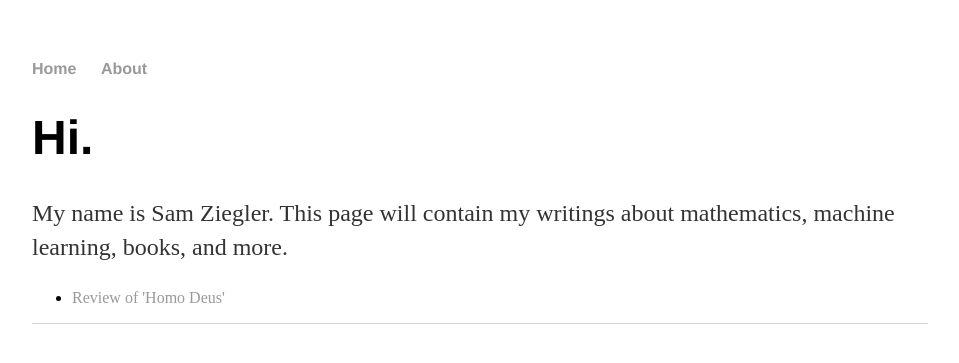
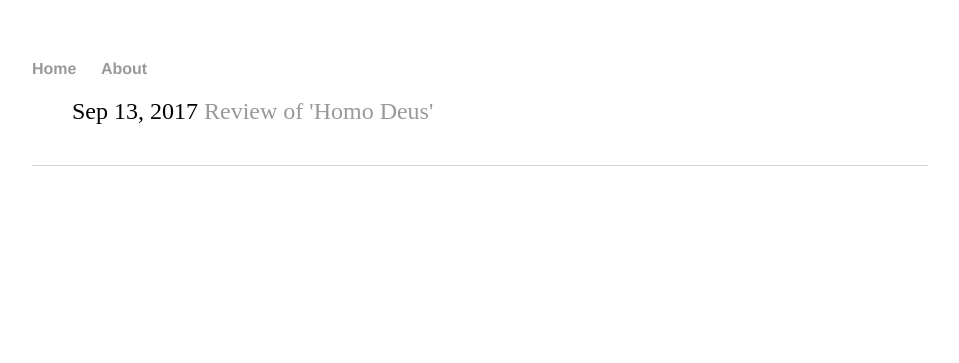
Before and after one commit to sziegler11-zz/sziegler11.github.io, a Jekyll site: the page built from index.html, in a window 1280 px wide. Shown: the top 363 px of the page, without its empty margins (160-1119 px from the left). Built offline with Jekyll 4.4.1, drawn with Linux system fonts in a browser that asks for light colours; our own code applies the rules of GitHub Pages for plain Markdown files.

Commit message:
update about

```diff
--- /dev/null
+++ b/index.html
@@ -0,0 +1,16 @@
+---
+layout: default
+---
+
+<div class="home">
+
+  <ul class="posts">
+    {% for post in site.posts %}
+      <li>
+        <span class="post-date">{{ post.date | date: "%b %-d, %Y" }}</span>
+        <a class="post-link" href="{{ post.url | prepend: site.baseurl }}">{{ post.title }}</a>
+      </li>
+    {% endfor %}
+  </ul>
+
+</div>
--- a/index.md
+++ /dev/null
@@ -1,11 +0,0 @@
-# Hi.
-
-My name is Sam Ziegler. This page will contain my writings about mathematics, machine learning, books, and more.
-
-<ul>
-  {% for post in site.posts %}
-    <li>
-      <a href="{{ post.url }}">{{ post.title }}</a>
-    </li>
-  {% endfor %}
-</ul>
```
Also changed, not shown: about.md (+1 -1 lines).
